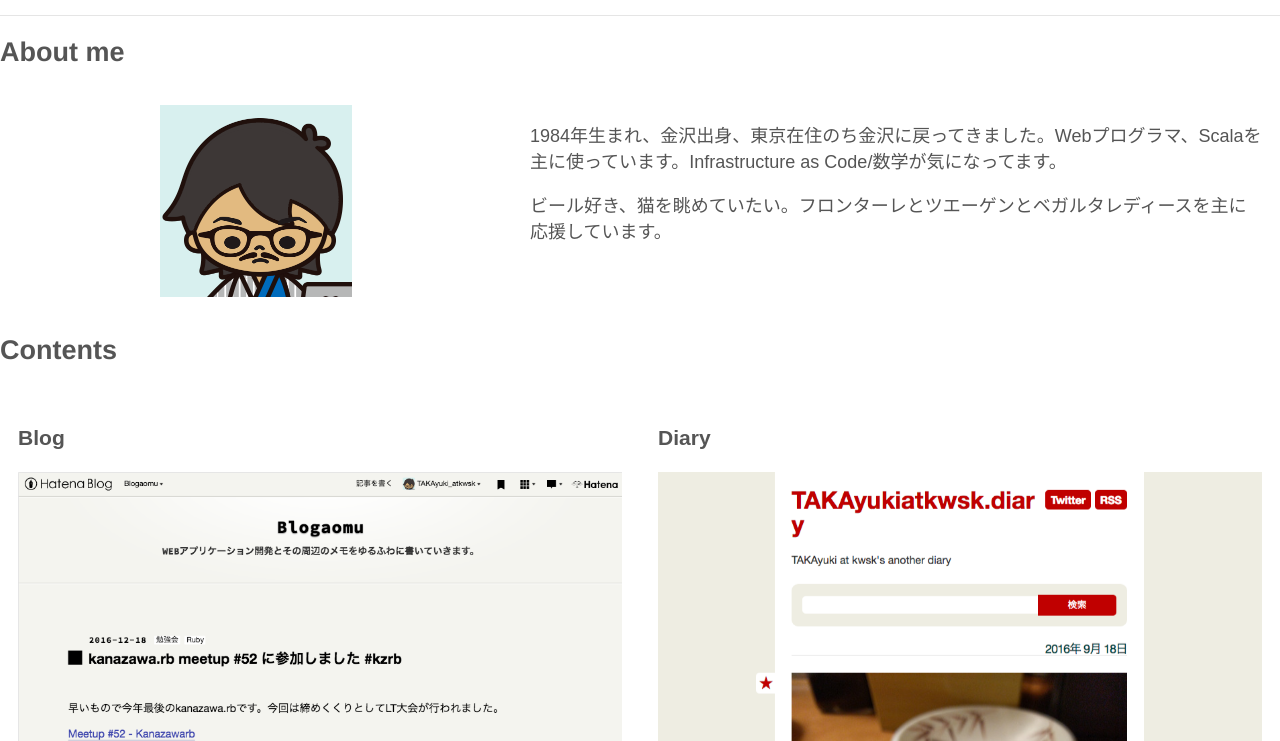
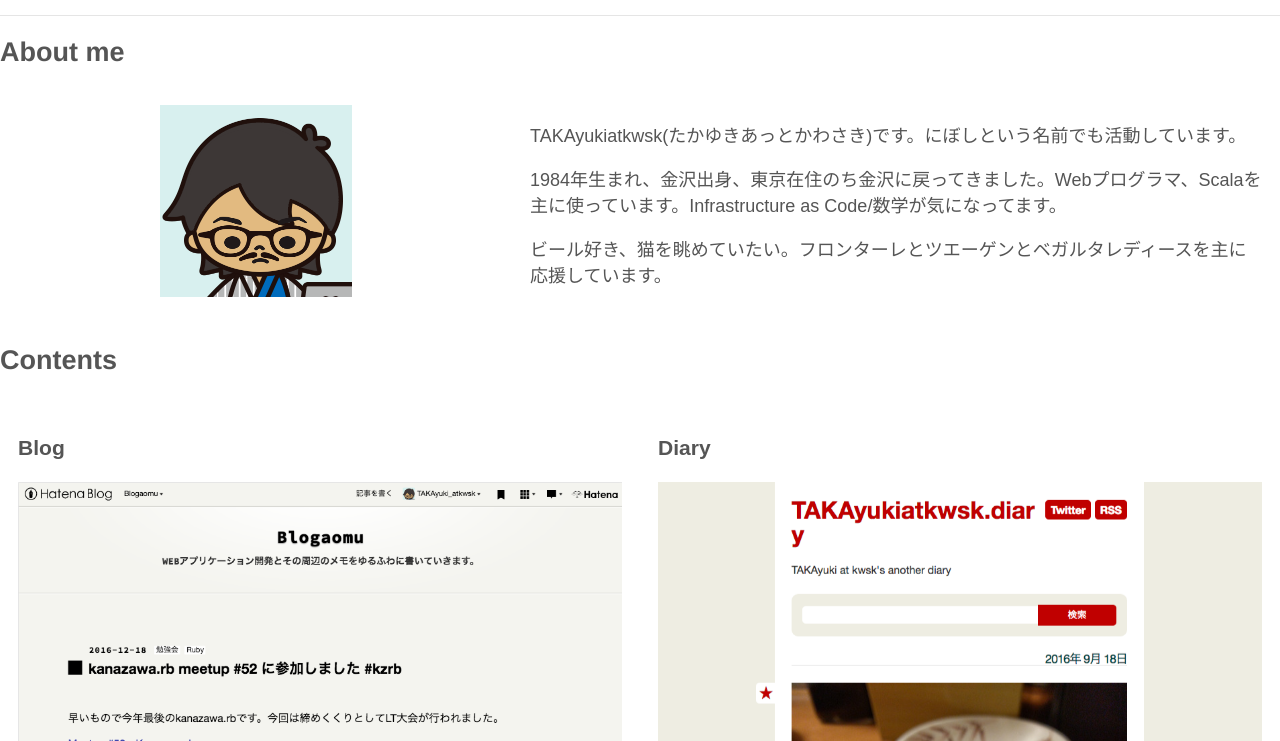
Before and after one commit to TAKAyukiatkwsk/takayukiatkwsk.github.com, a plain HTML site: page index.html in a window 1280 px wide. Shown: the part 59-800 px from the top of the page. Drawn offline with nearby package versions, Linux system fonts and the light colour scheme.

Commit message:
Modify about me

```diff
--- a/index.html
+++ b/index.html
@@ -12,7 +12,7 @@
       <link rel="stylesheet" href="https://unpkg.com/purecss@0.6.1/build/grids-responsive-min.css">
     <!--<![endif]-->
     <link type="text/css" rel="stylesheet" href="css/base.css">
-    <link rel="icon" href="images/twitter_icon3.png">
+    <link rel="icon" href="images/icon2.png">
   </head>
   <body>
     <header>
@@ -28,6 +28,7 @@
       </div>
       <div class="pure-u-1 pure-u-md-3-5">
         <div class="inner-box">
+          <p>TAKAyukiatkwsk(たかゆきあっとかわさき)です。にぼしという名前でも活動しています。</p>
           <p>1984年生まれ、金沢出身、東京在住のち金沢に戻ってきました。Webプログラマ、Scalaを主に使っています。Infrastructure as Code/数学が気になってます。</p>
           <p>ビール好き、猫を眺めていたい。フロンターレとツエーゲンとベガルタレディースを主に応援しています。</p>
         </div>
```
Also changed, not shown: images/twitter_icon3.png (deleted).
